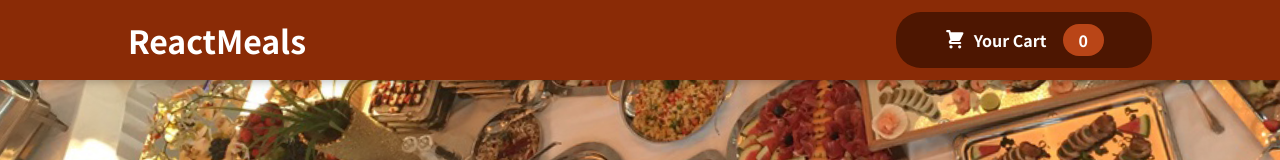
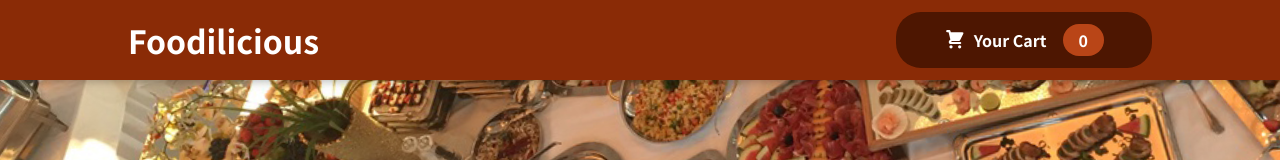
Before and after one commit to Sachinsharma01/pizza-order-app, a React (Create React App) app: page / in a window 1280 px wide. Shown: the top 160 px of the page. Built offline with nearby package versions, Linux system fonts and the light colour scheme.

Commit message:
changed titile of the app

```diff
--- a/src/components/Layout/Header.js
+++ b/src/components/Layout/Header.js
@@ -1,18 +1,18 @@
-import { Fragment } from 'react';
+import { Fragment } from "react";
 
-import HeaderCartButton from './HeaderCartButton';
-import mealsImage from '../../assets/meals.jpg';
-import classes from './Header.module.css';
+import HeaderCartButton from "./HeaderCartButton";
+import mealsImage from "../../assets/meals.jpg";
+import classes from "./Header.module.css";
 
 const Header = (props) => {
   return (
     <Fragment>
       <header className={classes.header}>
-        <h1>ReactMeals</h1>
+        <h1>Foodilicious</h1>
         <HeaderCartButton onClick={props.onShowCart} />
       </header>
-      <div className={classes['main-image']}>
-        <img src={mealsImage} alt='A table full of delicious food!' />
+      <div className={classes["main-image"]}>
+        <img src={mealsImage} alt="A table full of delicious food!" />
       </div>
     </Fragment>
   );
```
Also changed, not shown: 2 other files (tests, documents, lock files or other folders).
